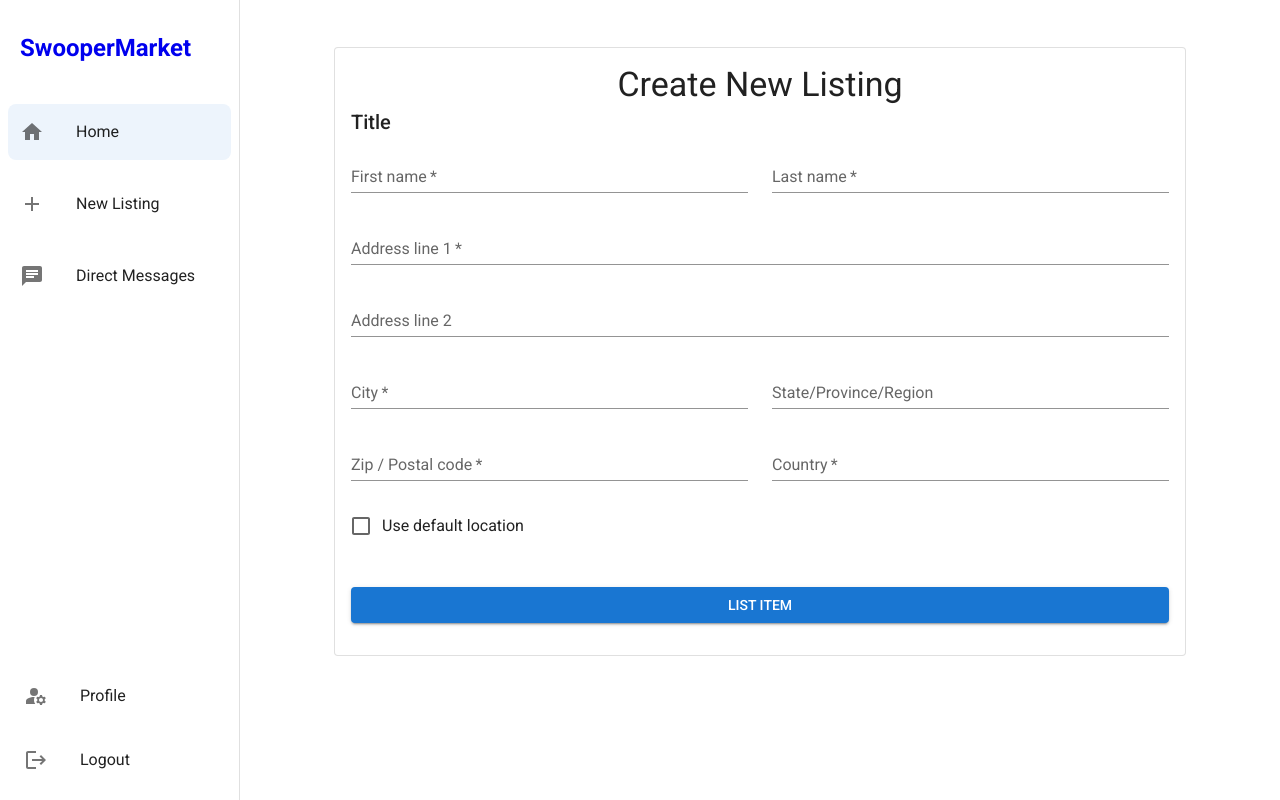
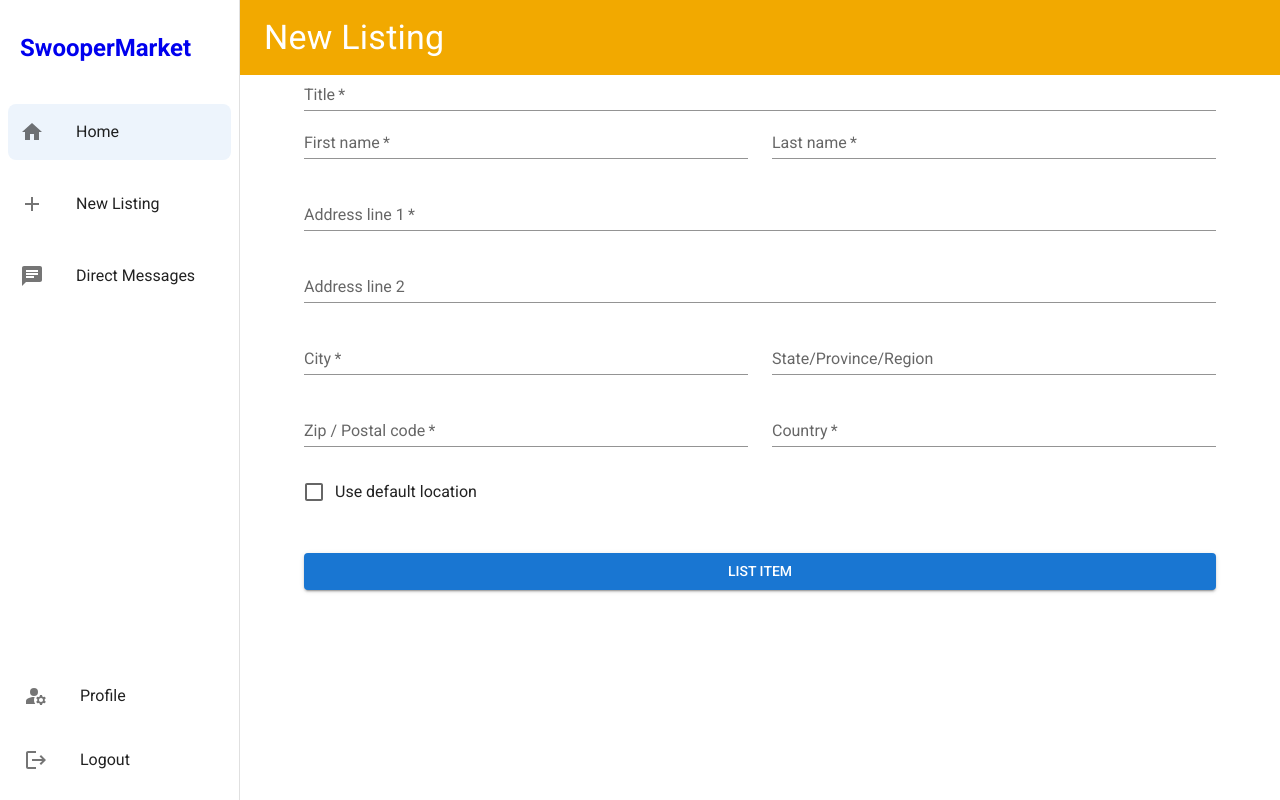
Before and after one commit to selmahassan/DebugDemon---CS370, a Next.js app in the folder swoopermarket-v2/: page /newlisting in a window 1280 px wide. Built offline with nearby package versions, Linux system fonts and the light colour scheme.

Commit message:
add new listing header

```diff
--- a/swoopermarket-v2/src/app/newlisting/page.tsx
+++ b/swoopermarket-v2/src/app/newlisting/page.tsx
@@ -73,7 +73,7 @@ import * as React from 'react';
 import Container from '@mui/material/Container';
 import Box from '@mui/material/Box';
 import Typography from '@mui/material/Typography';
-import { AppBar, Button, Checkbox, CssBaseline, FormControlLabel, Grid, Paper, TextField, Toolbar } from '@mui/material';
+import { AppBar, Button, Checkbox, CssBaseline, FormControlLabel, Grid, Paper, TextField, ThemeProvider, Toolbar, createTheme } from '@mui/material';
 
 export default function StarredPage() {
 
@@ -114,35 +114,50 @@ export default function StarredPage() {
     }
   };
 
-  // return (
-  //   <Container>
-  //     <Typography variant="h5">Create a New Listing</Typography>
+  const theme = createTheme({
+    components: {
+        MuiToolbar: {
+            styleOverrides: {
+                dense: {
+                    height: 75,
+                    minHeight: 50
+                }
+            }
+        }
+    },
+})
 
-  //     <Box component="form" onSubmit={handleSubmit}>
-
-  //       <TextField name="title" label="Title" />
-
-  //       <TextField name="description" label="Description" multiline rows={4} />
-
-  //       <TextField name="price" label="Price" type="number" />
-
-  //       <Button type="submit" variant="contained">
-  //         Submit
-  //       </Button>
-
-  //     </Box>
-  //   </Container>
-  // );
   return (
-      <Container component="main" maxWidth="md" sx={{ mb: 4 }}>
-        <Paper variant="outlined" sx={{ my: { xs: 3, md: 6 }, p: { xs: 2, md: 2 } }}>
-          <Typography component="h1" variant="h4" align="center">
-            Create New Listing
+    <>
+      <ThemeProvider theme={theme}>
+        <AppBar position='absolute' elevation={0}>
+            <Toolbar variant="dense" sx={{ pr: '24px', backgroundColor: '#f2a900' }} >
+              <Typography
+                component="h1"
+                variant="h4"
+                color="inherit"
+                noWrap
+                sx={{ marginLeft: '240px'}}
+              >
+                New Listing
               </Typography>
+            </Toolbar>
+        </AppBar>
+      </ThemeProvider>
+      <Container component="main" maxWidth="lg" sx={{ mb: 4 }}>
+      <Paper elevation={0} sx={{ my: { xs: 3, md: 6 }, p: { xs: 2, md: 2 } }}>
         <Box component="form" onSubmit={handleSubmit}>
-            <Typography variant="h6" gutterBottom>
-              Title
-            </Typography>
+          <Grid item xs={12} sm={6}>
+              <TextField
+                required
+                id="title"
+                name="title"
+                label="Title"
+                fullWidth
+                autoComplete="given-name"
+                variant="standard"
+              />
+            </Grid>
           <Grid container spacing={3}>
             <Grid item xs={12} sm={6}>
               <TextField
@@ -247,5 +262,6 @@ export default function StarredPage() {
         </Box>
       </Paper>
       </Container>
+    </>
   );
 }
```
Lines whose indentation alone changed are shown as unchanged.
